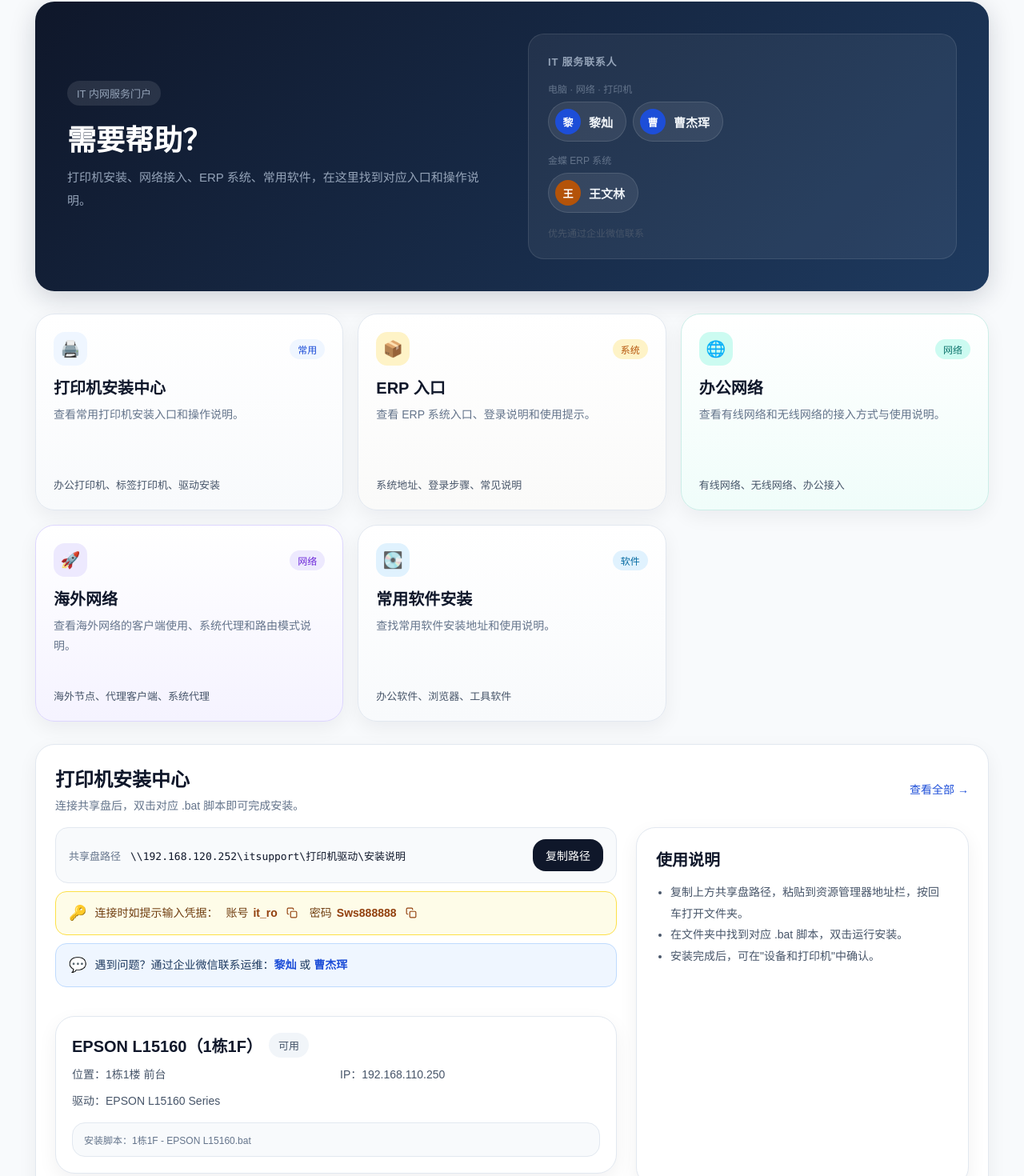
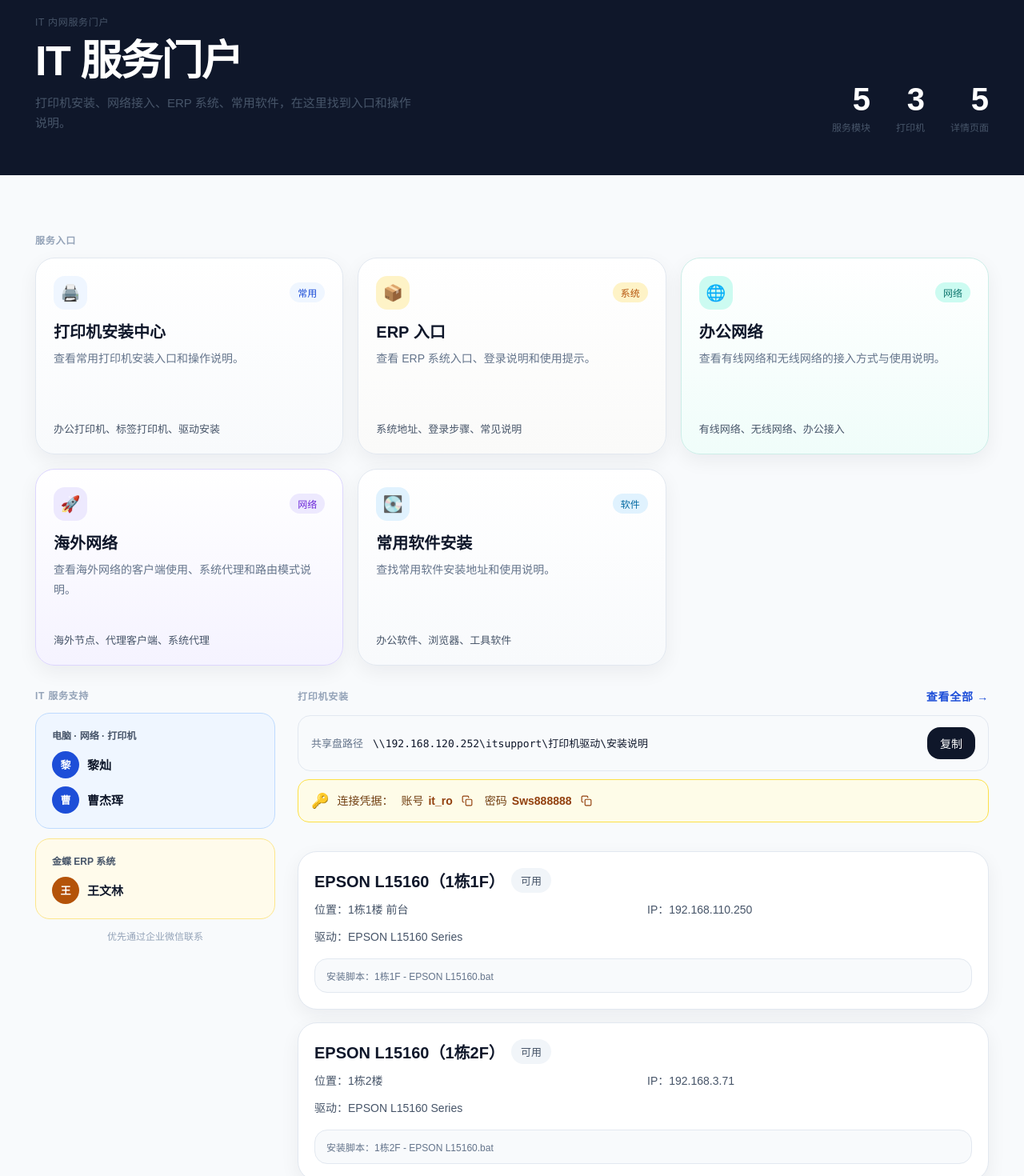
Before and after one commit to EmbraceMoxx/it-portal-vue, a Vue app: page / in a window 1280 px wide. Shown: the part 30-1500 px from the top of the page at 80% size. Built offline with nearby package versions, Linux system fonts and the light colour scheme.

Commit message:
全宽版本

```diff
--- a/src/assets/styles/global.css
+++ b/src/assets/styles/global.css
@@ -33,38 +33,80 @@ a {
 }
 
 /* Hero */
-.hero {
-  padding: 40px;
-  margin-bottom: 28px;
-  background: linear-gradient(135deg, #0f172a 0%, #1e3a5f 100%);
-  border: none;
-  box-shadow: 0 8px 32px rgba(15, 23, 42, 0.18);
+.hero-wrap {
+  background: #0f172a;
+  padding: 48px 0 52px;
+  margin-bottom: 40px;
 }
 
-.hero-grid {
-  display: grid;
-  grid-template-columns: 1fr 1fr;
-  gap: 40px;
-  align-items: center;
+.hero-inner {
+  max-width: 1240px;
+  margin: 0 auto;
+  padding: 0 24px;
+  display: flex;
+  align-items: flex-end;
+  justify-content: space-between;
+  gap: 32px;
 }
 
-.hero-main .eyebrow {
-  background: rgba(255,255,255,0.1);
-  color: #94a3b8;
+.hero-kicker {
+  font-size: 12px;
+  color: #475569;
+  letter-spacing: 0.06em;
+  text-transform: uppercase;
+  margin-bottom: 14px;
+}
+
+.hero-title {
+  margin: 0 0 12px;
+  font-size: 52px;
+  font-weight: 700;
+  color: #fff;
+  letter-spacing: -1.5px;
+  line-height: 1.05;
+}
+
+.hero-desc {
+  margin: 0;
+  font-size: 15px;
+  color: #475569;
+  line-height: 1.7;
+  max-width: 480px;
+}
+
+.hero-stat-row {
+  display: flex;
+  gap: 32px;
+}
+
+.hero-stat {
+  text-align: right;
+}
+
+.hero-stat-n {
+  font-size: 40px;
+  font-weight: 700;
+  color: #fff;
+  line-height: 1;
+}
+
+.hero-stat-l {
+  font-size: 12px;
+  color: #475569;
+  margin-top: 6px;
 }
 
 .hero h1,
 .detail-header h1 {
   margin: 14px 0 10px;
   font-size: 36px;
-  color: #fff;
 }
 
 .hero p,
 .detail-header p {
   margin: 0;
-  color: #94a3b8;
-  font-size: 15px;
+  color: #475569;
+  font-size: 14px;
   line-height: 1.9;
   max-width: 760px;
 }
@@ -498,8 +540,21 @@ button {
 }
 
 @media (max-width: 960px) {
-  .hero-grid,
-  .stats {
+  .hero-inner {
+    flex-direction: column;
+    align-items: flex-start;
+    gap: 24px;
+  }
+
+  .hero-stat-row {
+    gap: 20px;
+  }
+
+  .hero-stat {
+    text-align: left;
+  }
+
+  .home-bottom-grid {
     grid-template-columns: 1fr;
   }
 
@@ -719,6 +774,12 @@ button {
 }
 
 /* IT 服务支持 */
+.support-label {
+  font-size: 13px;
+  font-weight: 600;
+  color: #0f172a;
+}
+
 .support-title {
   font-size: 13px;
   font-weight: 600;
@@ -739,7 +800,7 @@ button {
 
 .support-group-label {
   font-size: 12px;
-  color: #64748b;
+  color: #94a3b8;
 }
 
 .support-row {
@@ -753,14 +814,14 @@ button {
   align-items: center;
   gap: 10px;
   padding: 8px 16px 8px 8px;
-  background: rgba(255, 255, 255, 0.08);
-  border: 1px solid rgba(255, 255, 255, 0.12);
+  background: #f1f5f9;
+  border: 1px solid #e2e8f0;
   border-radius: 999px;
   transition: 0.15s ease;
 }
 
 .support-card:hover {
-  background: rgba(255, 255, 255, 0.13);
+  background: #e2e8f0;
 }
 
 .support-avatar {
@@ -786,12 +847,293 @@ button {
 }
 
 .support-name {
-  font-size: 15px;
+  font-size: 14px;
   font-weight: 600;
-  color: #f1f5f9;
+  color: #0f172a;
 }
 
 .support-tip {
   font-size: 12px;
+  color: #94a3b8;
+}
+
+/* IT 支持板块 */
+.support-section {
+  margin-bottom: 28px;
+  background: #fff;
+  border: 1px solid #e2e8f0;
+  border-radius: 24px;
+  padding: 28px 32px;
+  box-shadow: 0 4px 16px rgba(15, 23, 42, 0.06);
+}
+
+.support-section-head {
+  margin-bottom: 20px;
+}
+
+.support-section-head h2 {
+  margin: 0 0 4px;
+  font-size: 20px;
+  color: #0f172a;
+}
+
+.support-section-head p {
+  margin: 0;
+  font-size: 13px;
+  color: #94a3b8;
+}
+
+.support-section-grid {
+  display: grid;
+  grid-template-columns: 1fr 1fr;
+  gap: 16px;
+}
+
+.support-section-card {
+  border-radius: 18px;
+  padding: 20px 24px;
+  display: flex;
+  flex-direction: column;
+  gap: 14px;
+}
+
+.it-card {
+  background: #eff6ff;
+  border: 1px solid #bfdbfe;
+}
+
+.erp-card {
+  background: #fffbeb;
+  border: 1px solid #fde68a;
+}
+
+.ssc-scope {
+  font-size: 13px;
+  font-weight: 600;
+  color: #334155;
+}
+
+.ssc-people {
+  display: flex;
+  gap: 16px;
+  flex-wrap: wrap;
+}
+
+.ssc-person {
+  display: flex;
+  align-items: center;
+  gap: 10px;
+}
+
+.ssc-avatar {
+  width: 40px;
+  height: 40px;
+  border-radius: 50%;
+  font-size: 16px;
+  font-weight: 700;
+  display: flex;
+  align-items: center;
+  justify-content: center;
+  flex-shrink: 0;
+}
+
+.ssc-avatar.it {
+  background: #1d4ed8;
+  color: #fff;
+}
+
+.ssc-avatar.erp {
+  background: #b45309;
+  color: #fff;
+}
+
+.ssc-name {
+  font-size: 16px;
+  font-weight: 600;
+  color: #0f172a;
+}
+
+/* IT 支持横幅 */
+.support-banner {
+  display: flex;
+  align-items: center;
+  gap: 32px;
+  padding: 24px 32px;
+  margin-bottom: 28px;
+  background: #0f172a;
+  border-radius: 20px;
+  flex-wrap: wrap;
+}
+
+.support-banner-left {
+  flex-shrink: 0;
+}
+
+.support-banner-title {
+  font-size: 18px;
+  font-weight: 700;
+  color: #fff;
+}
+
+.support-banner-desc {
+  font-size: 12px;
+  color: #475569;
+  margin-top: 4px;
+}
+
+.support-banner-right {
+  display: flex;
+  align-items: center;
+  gap: 24px;
+  flex-wrap: wrap;
+  flex: 1;
+}
+
+.support-banner-group {
+  display: flex;
+  align-items: center;
+  gap: 14px;
+}
+
+.sbg-label {
+  font-size: 12px;
+  color: #475569;
+  white-space: nowrap;
+}
+
+.sbg-people {
+  display: flex;
+  gap: 10px;
+}
+
+.sbg-person {
+  display: flex;
+  align-items: center;
+  gap: 8px;
+  font-size: 14px;
+  font-weight: 600;
+  color: #e2e8f0;
+}
+
+.sbg-avatar {
+  width: 32px;
+  height: 32px;
+  border-radius: 50%;
+  font-size: 13px;
+  font-weight: 700;
+  display: flex;
+  align-items: center;
+  justify-content: center;
+  flex-shrink: 0;
+}
+
+.sbg-avatar.it {
+  background: #1d4ed8;
+  color: #fff;
+}
+
+.sbg-avatar.erp {
+  background: #b45309;
+  color: #fff;
+}
+
+.support-banner-divider {
+  width: 1px;
+  height: 32px;
+  background: rgba(255,255,255,0.08);
+  flex-shrink: 0;
+}
+
+/* 首页 section 标签 */
+.home-section-label {
+  font-size: 12px;
+  font-weight: 600;
+  color: #94a3b8;
+  letter-spacing: 0.06em;
+  text-transform: uppercase;
+  margin-bottom: 14px;
+}
+
+/* 底部两列 */
+.home-bottom-grid {
+  display: grid;
+  grid-template-columns: 300px 1fr;
+  gap: 28px;
+  margin-top: 28px;
+  align-items: start;
+}
+
+.support-card-wrap {
+  display: flex;
+  flex-direction: column;
+  gap: 12px;
+}
+
+.support-card-item {
+  border-radius: 18px;
+  padding: 18px 20px;
+  display: flex;
+  flex-direction: column;
+  gap: 12px;
+}
+
+.it-bg {
+  background: #eff6ff;
+  border: 1px solid #bfdbfe;
+}
+
+.erp-bg {
+  background: #fffbeb;
+  border: 1px solid #fde68a;
+}
+
+.sci-label {
+  font-size: 12px;
+  font-weight: 600;
   color: #475569;
 }
+
+.sci-people {
+  display: flex;
+  flex-direction: column;
+  gap: 10px;
+}
+
+.sci-person {
+  display: flex;
+  align-items: center;
+  gap: 10px;
+}
+
+.sci-av {
+  width: 34px;
+  height: 34px;
+  border-radius: 50%;
+  font-size: 13px;
+  font-weight: 700;
+  display: flex;
+  align-items: center;
+  justify-content: center;
+  flex-shrink: 0;
+}
+
+.sci-av.it { background: #1d4ed8; color: #fff; }
+.sci-av.erp { background: #b45309; color: #fff; }
+
+.sci-name {
+  font-size: 15px;
+  font-weight: 600;
+  color: #0f172a;
+}
+
+.sci-tip {
+  font-size: 12px;
+  color: #94a3b8;
+  text-align: center;
+}
+
+.printer-quick {
+  display: flex;
+  flex-direction: column;
+  gap: 16px;
+}
--- a/src/views/HomeView.vue
+++ b/src/views/HomeView.vue
@@ -1,44 +1,36 @@
 <template>
-  <div class="container">
-    <section class="hero">
-      <div class="hero-grid">
-        <div class="hero-main">
-          <div class="eyebrow">IT 内网服务门户</div>
-          <h1>需要帮助？</h1>
-          <p>打印机安装、网络接入、ERP 系统、常用软件，在这里找到对应入口和操作说明。</p>
+  <div>
+    <!-- Hero 全宽 -->
+    <div class="hero-wrap">
+      <div class="hero-inner">
+        <div class="hero-left">
+          <div class="hero-kicker">IT 内网服务门户</div>
+          <h1 class="hero-title">IT 服务门户</h1>
+          <p class="hero-desc">打印机安装、网络接入、ERP 系统、常用软件，在这里找到入口和操作说明。</p>
         </div>
-
-        <div class="hero-side">
-          <div class="support-title">IT 服务联系人</div>
-          <div class="support-list">
-            <div class="support-group">
-              <div class="support-group-label">电脑 · 网络 · 打印机</div>
-              <div class="support-row">
-                <div class="support-card">
-                  <div class="support-avatar it">黎</div>
-                  <span class="support-name">黎灿</span>
+        <div class="hero-right">
+          <div class="hero-stat-row">
+            <div class="hero-stat">
+              <div class="hero-stat-n">{{ modules.length }}</div>
+              <div class="hero-stat-l">服务模块</div>
             </div>
-                <div class="support-card">
-                  <div class="support-avatar it">曹</div>
-                  <span class="support-name">曹杰珲</span>
+            <div class="hero-stat">
+              <div class="hero-stat-n">{{ printers.length }}</div>
+              <div class="hero-stat-l">打印机</div>
             </div>
-              </div>
-            </div>
-            <div class="support-group">
-              <div class="support-group-label">金蝶 ERP 系统</div>
-              <div class="support-row">
-                <div class="support-card">
-                  <div class="support-avatar erp">王</div>
-                  <span class="support-name">王文林</span>
+            <div class="hero-stat">
+              <div class="hero-stat-n">5</div>
+              <div class="hero-stat-l">详情页面</div>
             </div>
           </div>
         </div>
       </div>
-          <div class="support-tip">优先通过企业微信联系</div>
     </div>
-      </div>
-    </section>
 
+    <div class="container">
+
+      <!-- 服务模块 -->
+      <div class="home-section-label">服务入口</div>
       <section class="module-grid">
         <ModuleCard
           v-for="item in displayModules"
@@ -47,27 +39,55 @@
         />
       </section>
 
-    <section class="section-card">
-      <div class="section-head">
-        <div>
-          <h2>打印机安装中心</h2>
-          <div class="section-subtitle">连接共享盘后，双击对应 .bat 脚本即可完成安装。</div>
+      <!-- 底部两列：IT 支持 + 打印机 -->
+      <div class="home-bottom-grid">
+
+        <!-- IT 支持 -->
+        <div class="home-support">
+          <div class="home-section-label">IT 服务支持</div>
+          <div class="support-card-wrap">
+            <div class="support-card-item it-bg">
+              <div class="sci-label">电脑 · 网络 · 打印机</div>
+              <div class="sci-people">
+                <div class="sci-person">
+                  <div class="sci-av it">黎</div>
+                  <span class="sci-name">黎灿</span>
                 </div>
+                <div class="sci-person">
+                  <div class="sci-av it">曹</div>
+                  <span class="sci-name">曹杰珲</span>
+                </div>
+              </div>
+            </div>
+            <div class="support-card-item erp-bg">
+              <div class="sci-label">金蝶 ERP 系统</div>
+              <div class="sci-people">
+                <div class="sci-person">
+                  <div class="sci-av erp">王</div>
+                  <span class="sci-name">王文林</span>
+                </div>
+              </div>
+            </div>
+            <div class="sci-tip">优先通过企业微信联系</div>
+          </div>
+        </div>
+
+        <!-- 打印机安装 -->
+        <div class="home-printer">
+          <div class="home-section-label" style="display:flex;justify-content:space-between;align-items:center">
+            <span>打印机安装</span>
             <RouterLink class="btn-link" to="/printer">查看全部 →</RouterLink>
           </div>
-
-      <div class="detail-grid">
-        <div class="detail-main">
-          <!-- 共享盘路径 + 凭据 -->
+          <div class="printer-quick">
             <div class="share-block">
               <div class="share-path-row">
                 <span class="share-label">共享盘路径</span>
                 <code class="share-path">{{ sharePath }}</code>
-              <button class="btn-primary" @click="handleCopy">复制路径</button>
+                <button class="btn-primary" @click="handleCopy">复制</button>
               </div>
               <div class="credential-banner">
                 <span class="credential-icon">🔑</span>
-              <span class="credential-text">连接时如提示输入凭据：</span>
+                <span class="credential-text">连接凭据：</span>
                 <span class="credential-item">账号 <strong>it_ro</strong>
                   <button class="btn-copy-icon" @click="copyText('it_ro', '已复制账号')" title="复制账号">
                     <svg xmlns="http://www.w3.org/2000/svg" width="14" height="14" viewBox="0 0 24 24" fill="none" stroke="currentColor" stroke-width="2" stroke-linecap="round" stroke-linejoin="round"><rect x="9" y="9" width="13" height="13" rx="2"/><path d="M5 15H4a2 2 0 0 1-2-2V4a2 2 0 0 1 2-2h9a2 2 0 0 1 2 2v1"/></svg>
@@ -79,12 +99,7 @@
                   </button>
                 </span>
               </div>
-            <div class="contact-banner">
-              <span class="credential-icon">💬</span>
-              <span>遇到问题？通过企业微信联系运维：<strong>黎灿</strong> 或 <strong>曹杰珲</strong></span>
             </div>
-          </div>
-
             <div class="printer-list">
               <PrinterCard
                 v-for="printer in printers"
@@ -93,27 +108,10 @@
               />
             </div>
           </div>
-
-        <div class="detail-side">
-          <div class="faq-card">
-            <h3>使用说明</h3>
-            <ul>
-              <li>复制上方共享盘路径，粘贴到资源管理器地址栏，按回车打开文件夹。</li>
-              <li>在文件夹中找到对应 .bat 脚本，双击运行安装。</li>
-              <li>安装完成后，可在"设备和打印机"中确认。</li>
-            </ul>
         </div>
 
-          <div class="faq-card">
-            <h3>温馨提示</h3>
-            <ul>
-              <li>如提示权限不足，请右键选择"以管理员身份运行"。</li>
-              <li>如未正常安装，请确认网络连接是否正常。</li>
-            </ul>
       </div>
     </div>
-      </div>
-    </section>
   </div>
 </template>
 
```
Lines whose indentation alone changed are shown as unchanged.
